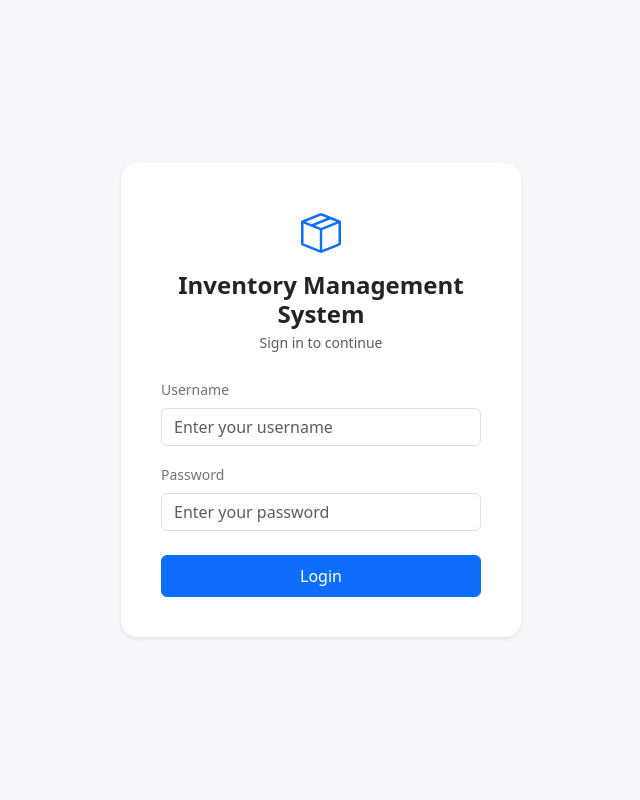
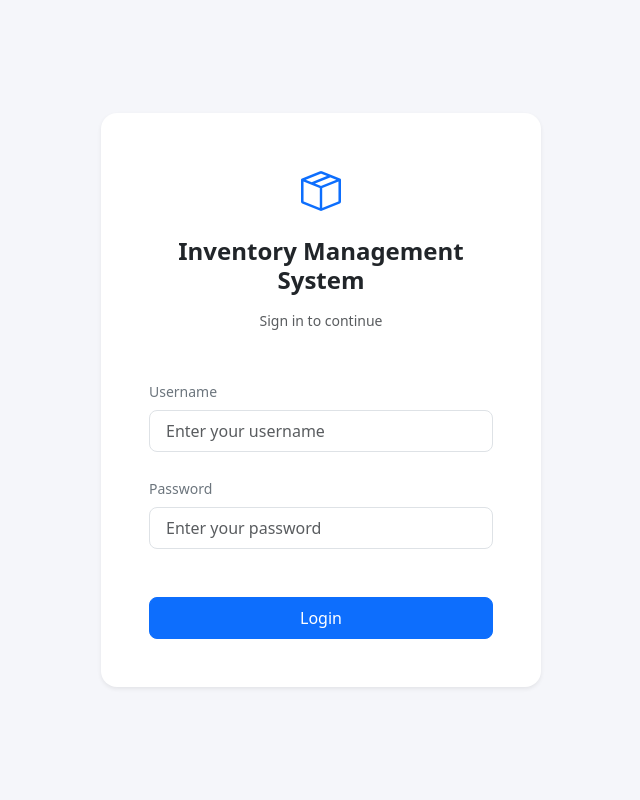
Before and after one commit to ishithakodali/inventory-management-system, a Flask app: page /login in a window 1280 px wide. Shown: the whole page, without its empty margins (319-959 px from the left). Run offline with Flask 3, Linux system fonts and the light colour scheme.

Commit message:
Refine login page layout and spacing

```diff
--- a/templates/login.html
+++ b/templates/login.html
@@ -6,25 +6,29 @@
     <title>Login - Inventory Management System</title>
     <!-- Bootstrap 5 CSS -->
     <link href="https://cdn.jsdelivr.net/npm/bootstrap@5.3.2/dist/css/bootstrap.min.css" rel="stylesheet" integrity="sha384-T3c6CoIi6uLrA9TneNEoa7RxnatzjcDSCmG1MXxSR1GAsXEV/Dwwykc2MPK8M2HN" crossorigin="anonymous">
-    <!-- Bootstrap Icons (Optional Enhancements) -->
+    <!-- Bootstrap Icons -->
     <link rel="stylesheet" href="https://cdn.jsdelivr.net/npm/bootstrap-icons@1.11.1/font/bootstrap-icons.css">
     <style>
         body {
             background-color: #f5f6fa;
+            min-height: 100vh;
+            display: flex;
+            justify-content: center;
+            align-items: center;
         }
         .login-card {
-            max-width: 400px;
+            max-width: 440px;
             width: 100%;
         }
     </style>
 </head>
-<body class="min-vh-100 d-flex justify-content-center align-items-center">
+<body>
 
-    <div class="card border-0 shadow-sm rounded-4 login-card p-4 mx-3">
-        <div class="card-body">
-            <div class="text-center mb-4">
-                <i class="bi bi-box-seam text-primary fs-1 mb-2 d-inline-block"></i>
-                <h4 class="mb-1 fw-bold text-dark">Inventory Management System</h4>
+    <div class="card border-0 shadow-sm rounded-4 login-card p-5 mx-3">
+        <div class="card-body p-0">
+            <div class="text-center mb-5">
+                <i class="bi bi-box-seam text-primary fs-1 mb-3 d-inline-block"></i>
+                <h4 class="mb-3 fw-bold text-dark">Inventory Management System</h4>
                 <p class="text-muted small mb-0">Sign in to continue</p>
             </div>
 
@@ -35,7 +39,7 @@
             </div>
             {% endif %}
 
-            <!-- Flash messages placeholder (Optional Enhancement) -->
+            <!-- Flash messages placeholder -->
             {% with messages = get_flashed_messages(with_categories=true) %}
                 {% if messages %}
                     {% for category, message in messages %}
@@ -48,17 +52,17 @@
             {% endwith %}
 
             <form method="POST" action="">
-                <div class="mb-3">
+                <div class="mb-4">
                     <label for="username" class="form-label text-secondary small fw-medium">Username</label>
-                    <input type="text" class="form-control" id="username" name="username" placeholder="Enter your username" required>
+                    <input type="text" class="form-control form-control-lg fs-6" id="username" name="username" placeholder="Enter your username" required>
                 </div>
 
-                <div class="mb-4">
+                <div class="mb-5">
                     <label for="password" class="form-label text-secondary small fw-medium">Password</label>
-                    <input type="password" class="form-control" id="password" name="password" placeholder="Enter your password" required>
+                    <input type="password" class="form-control form-control-lg fs-6" id="password" name="password" placeholder="Enter your password" required>
                 </div>
 
-                <button type="submit" class="btn btn-primary w-100 py-2">Login</button>
+                <button type="submit" class="btn btn-primary btn-lg w-100 py-2 fs-6">Login</button>
             </form>
         </div>
     </div>
```
